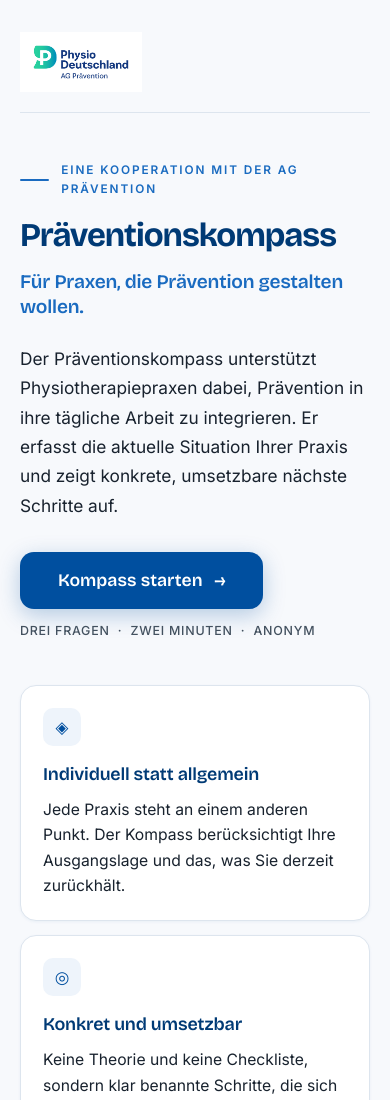
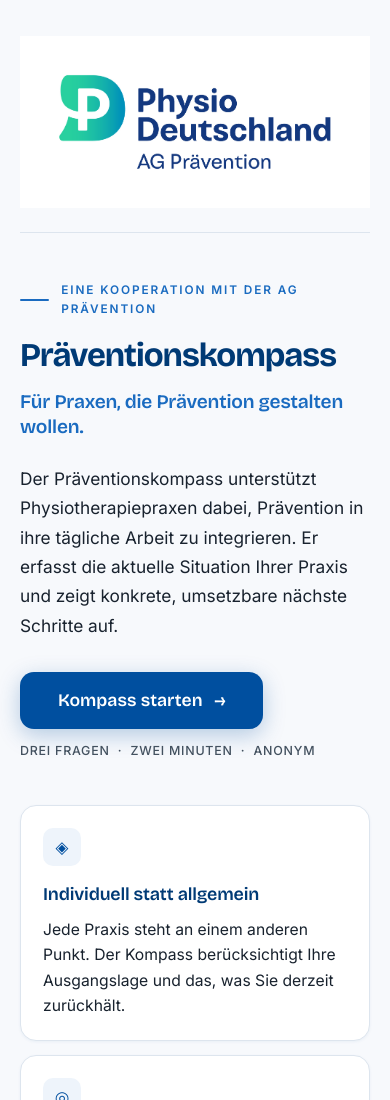
Before and after one commit to PhilipZeb/praeventionskompass, a plain HTML site: page index.html in a window 390 px wide. Shown: the top 1100 px of the page. Drawn offline with nearby package versions, Linux system fonts and the light colour scheme.

Commit message:
Adjust logo image size and media queries
Updated logo image dimensions for better responsiveness.

```diff
--- a/index.html
+++ b/index.html
@@ -23,8 +23,8 @@ body{background:#f7f9fc !important;color:#1d2733 !important;font-family:var(--sa
 @media(min-width:900px){.site-header{margin-bottom:72px;padding-bottom:24px}}
 .logo{font-weight:700;font-size:.82rem;letter-spacing:.05em;text-transform:uppercase;color:var(--pd-blue);display:flex;align-items:center;gap:10px;}
 .logo-mark{width:26px;height:26px;border-radius:7px;background:var(--pd-blue);color:#fff;display:flex;align-items:center;justify-content:center;font-size:.72rem;font-weight:700;letter-spacing:0;}
-.logo-img{height:60px;width:auto;max-width:260px;object-fit:contain;display:block;flex:none;}
-@media(min-width:600px){.logo-img{height:72px;max-width:320px}}
+.logo-img{height:180px;width:auto;max-width:100%;object-fit:contain;display:block;flex:none;}
+@media(min-width:600px){.logo-img{height:216px;max-width:640px}}
 .logo-sep{width:1px;align-self:stretch;min-height:22px;background:var(--line);flex:none;}
 .logo-text{white-space:nowrap}
 .proto-badge{font-size:.7rem;font-weight:600;letter-spacing:.05em;text-transform:uppercase;color:var(--accent);background:var(--accent-soft);border:1px solid #f3d9c4;border-radius:999px;padding:5px 13px;}
```
